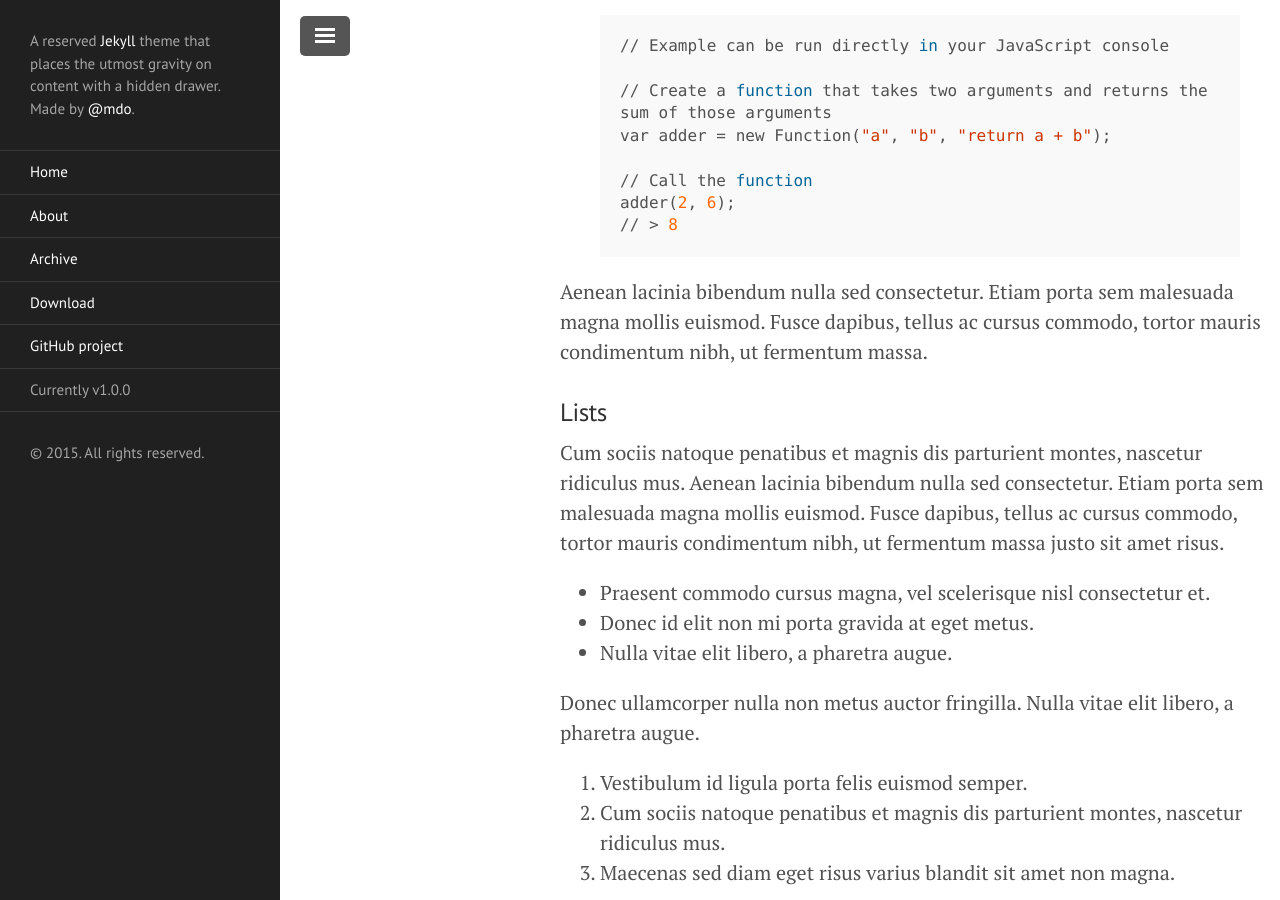
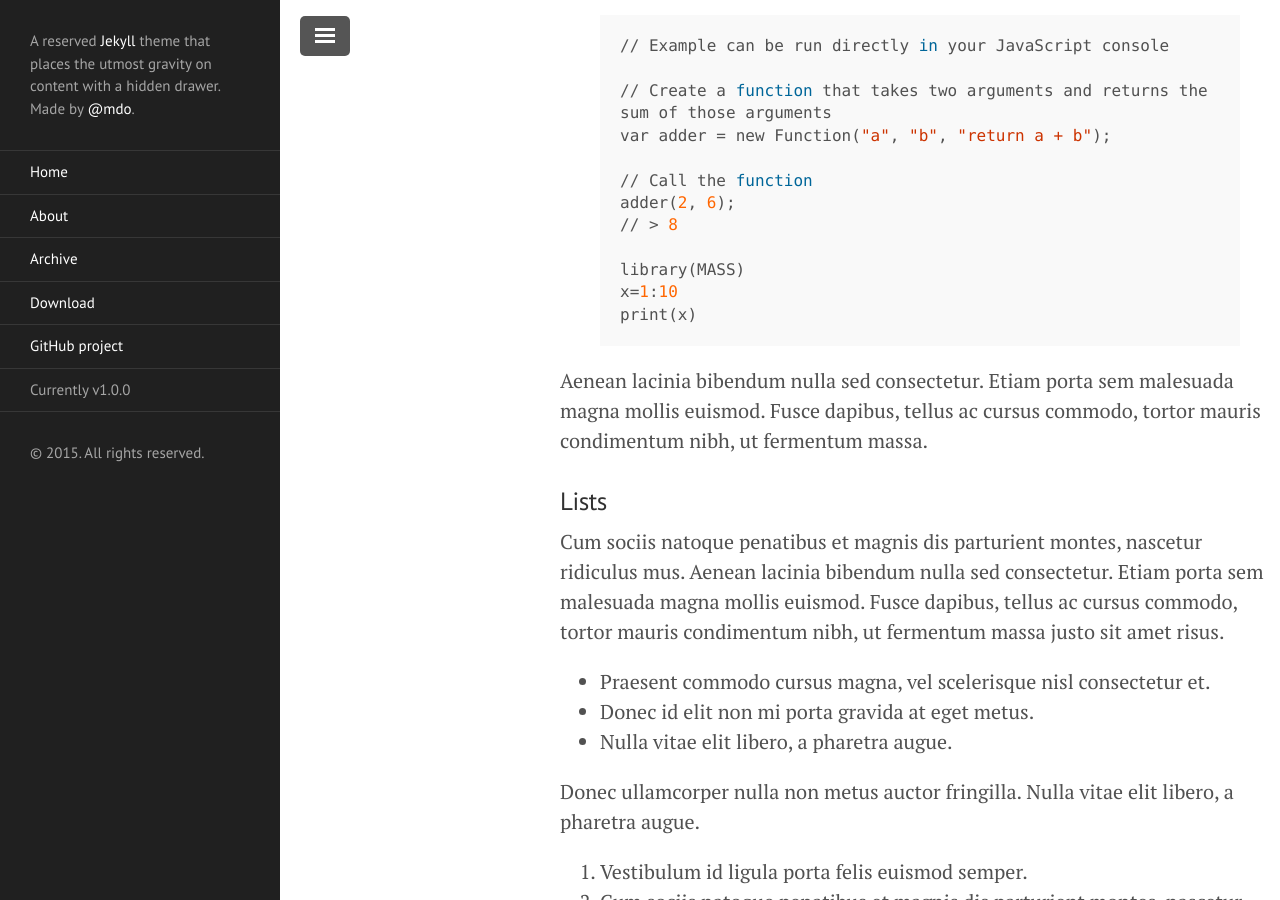
Before and after one commit to michaeldorman/michaeldorman.github.io, a Jekyll site: the page built from _posts/2014-01-01-example-content.md, in a window 1280 px wide and 900 px high, scrolled down 1417 px. Built offline with Jekyll 4.4.1, drawn with Linux system fonts in a browser that asks for light colours.

Commit message:
Update 2014-01-01-example-content.md

```diff
--- a/_posts/2014-01-01-example-content.md
+++ b/_posts/2014-01-01-example-content.md
@@ -44,6 +44,10 @@ var adder = new Function("a", "b", "return a + b");
 // Call the function
 adder(2, 6);
 // > 8
+
+library(MASS)
+x=1:10
+print(x)
 {% endhighlight %}
 
 Aenean lacinia bibendum nulla sed consectetur. Etiam porta sem malesuada magna mollis euismod. Fusce dapibus, tellus ac cursus commodo, tortor mauris condimentum nibh, ut fermentum massa.
```
